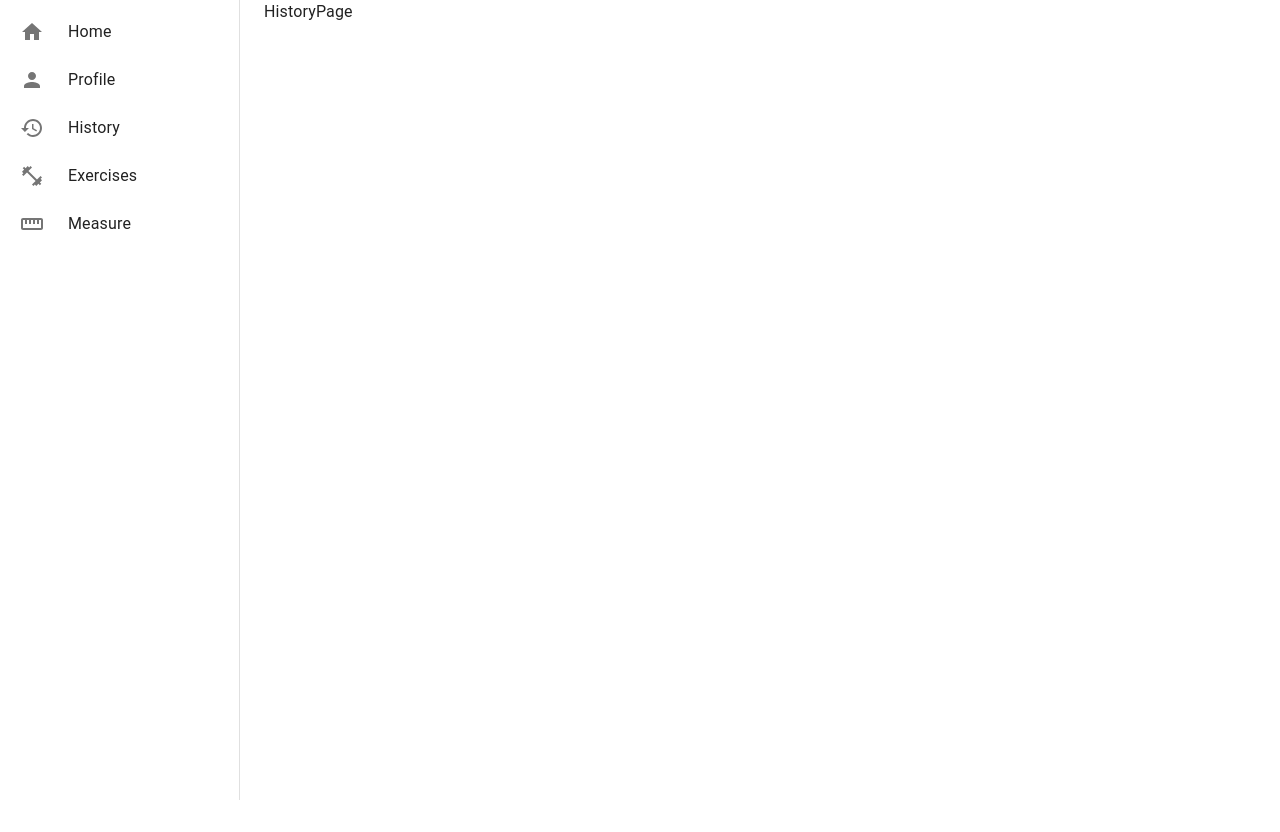
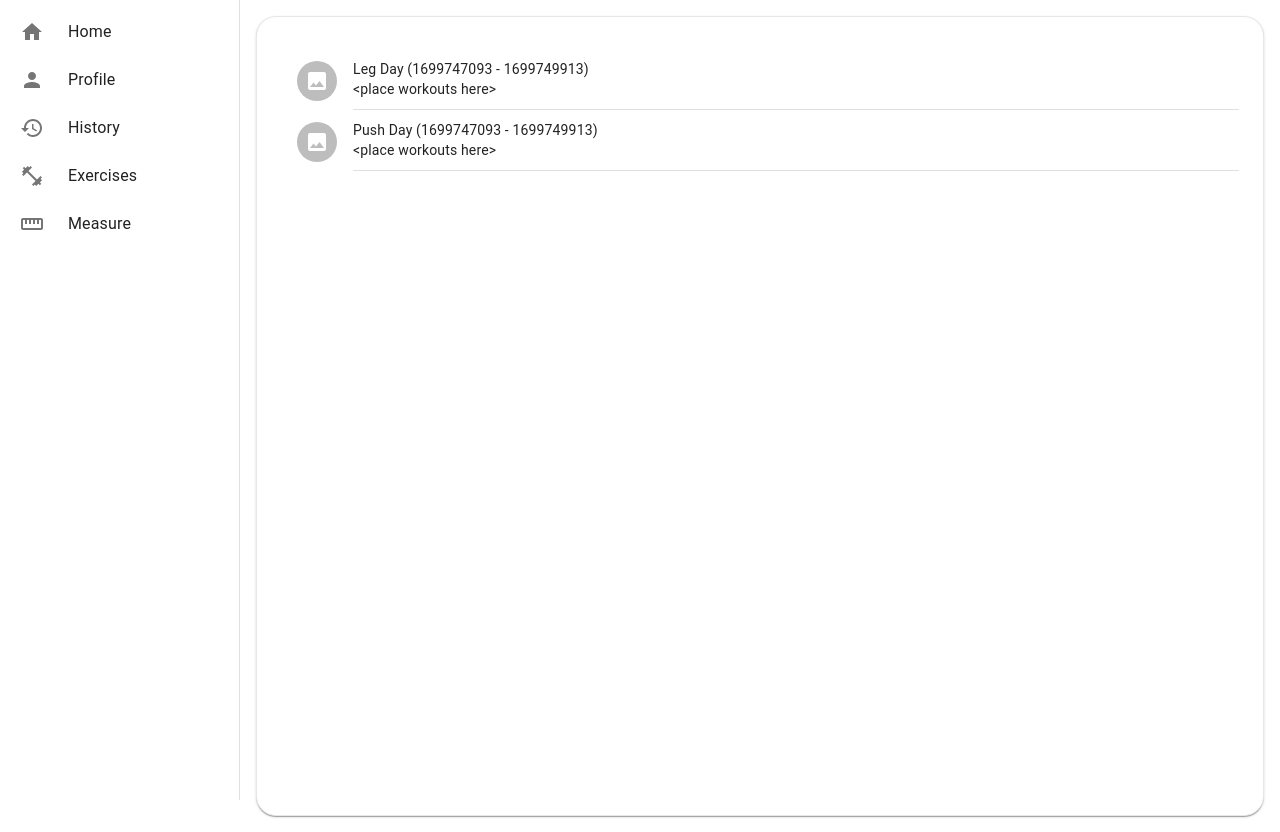
Before and after one commit to dkhmora/stronger-workout-app, a React (Create React App) app in the folder client/: page /history in a window 1280 px wide. Before the commit the page ends 800 px from the top, so only its background shows below. Built offline with nearby package versions, Linux system fonts and the light colour scheme.

Commit message:
Created history page elements

```diff
--- a/client/src/Interfaces.tsx
+++ b/client/src/Interfaces.tsx
@@ -14,8 +14,27 @@ export interface ExerciseColumn {
 }
 
 export interface DBExerciseData {
+  id: number;
   title: string;
   type: string;
   description: string;
-  userCreated: string;
+  userCreated: boolean;
 }
+
+export type ExerciseSet = {
+  numberOfReps: number;
+  weight: number;
+  weightUnit: "lb" | "kg";
+};
+
+export type WorkoutExercises = {
+  exerciseData: DBExerciseData;
+  sets: ExerciseSet[];
+};
+
+export interface WorkoutData {
+  title: string;
+  start: number;
+  end: number;
+  exercises: WorkoutExercises[];
+}
--- /dev/null
+++ b/client/src/components/HistoryList.tsx
@@ -0,0 +1,23 @@
+import * as React from "react";
+import { Box, List } from "@mui/material";
+import ExerciseListItem from "./ExerciseListItem";
+import { ExerciseData, ExerciseColumn } from "../Interfaces";
+import HistoryListItem from "./HistoryListItem";
+
+export default function HistoryList(props: any) {
+  const { workouts } = props;
+
+  return (
+    <Box sx={{ height: "100%", width: "100%", overflow: "auto" }}>
+      <List sx={{ width: "100%", bgcolor: "background.paper" }}>
+        {workouts.map((data: any, index: number) => {
+          return (
+            <>
+              <HistoryListItem workoutData={data} />
+            </>
+          );
+        })}
+      </List>
+    </Box>
+  );
+}
--- /dev/null
+++ b/client/src/components/HistoryListItem.tsx
@@ -0,0 +1,61 @@
+import * as React from "react";
+import {
+  Avatar,
+  Divider,
+  ListItemAvatar,
+  ListItemButton,
+  ListItemText,
+  Typography,
+} from "@mui/material";
+import { Image as ImageIcon } from "@mui/icons-material";
+import { WorkoutData } from "../Interfaces";
+
+interface WorkoutListItemProps {
+  workoutData: WorkoutData;
+}
+
+export default function HistoryListItem(props: WorkoutListItemProps) {
+  const { workoutData } = props;
+
+  const getListItemPrimaryText = ({ title, start, end }: any) =>
+    `${title} (${start} - ${end})`;
+
+  const openWorkoutDetailsDialog = (row: any) => () => {
+    console.log(row);
+    /* place open workout dialog here */
+  };
+
+  return (
+    <>
+      <ListItemButton
+        alignItems="flex-start"
+        role={undefined}
+        onClick={openWorkoutDetailsDialog(workoutData)}
+        dense
+        sx={{ borderRadius: 10 }}
+      >
+        <ListItemAvatar>
+          <Avatar>
+            <ImageIcon />
+          </Avatar>
+        </ListItemAvatar>
+        <ListItemText
+          primary={getListItemPrimaryText(workoutData)}
+          secondary={
+            <React.Fragment>
+              <Typography
+                sx={{ display: "inline" }}
+                component="span"
+                variant="body2"
+                color="text.primary"
+              >
+                {"<place workouts here>"}
+              </Typography>
+            </React.Fragment>
+          }
+        />
+      </ListItemButton>
+      <Divider variant="inset" component="li" />
+    </>
+  );
+}
--- a/client/src/pages/HistoryPage.tsx
+++ b/client/src/pages/HistoryPage.tsx
@@ -1,10 +1,67 @@
 import React from "react";
-import { Container } from "@mui/material";
+import { Container, Paper } from "@mui/material";
+import HistoryList from "../components/HistoryList";
+import { WorkoutData, WorkoutExercises } from "../Interfaces";
 
 export default function HistoryPage() {
+  function createData(
+    title: string,
+    start: number,
+    end: number,
+    exercises: WorkoutExercises[]
+  ): WorkoutData {
+    return {
+      title,
+      start,
+      end,
+      exercises,
+    };
+  }
+
+  const data = [
+    createData("Leg Day", 1699747093, 1699749913, [
+      {
+        exerciseData: {
+          id: 1,
+          title: "Squat",
+          type: "Barbell",
+          description: "Squat Description",
+          userCreated: false,
+        },
+        sets: [
+          {
+            numberOfReps: 6,
+            weight: 100,
+            weightUnit: "lb",
+          },
+        ],
+      },
+    ]),
+    createData("Push Day", 1699747093, 1699749913, [
+      {
+        exerciseData: {
+          id: 1,
+          title: "Bench Press",
+          type: "Barbell",
+          description: "Bench Press(Barbell) Description",
+          userCreated: false,
+        },
+        sets: [
+          {
+            numberOfReps: 6,
+            weight: 85,
+            weightUnit: "kg",
+          },
+        ],
+      },
+    ]),
+  ];
+
   return (
-    <Container>
-      <h1>HistoryPage</h1>
-    </Container>
+    <Paper
+      sx={{ height: "100vh", borderWidth: 1, borderRadius: 5, m: 2, p: 3 }}
+    >
+      <HistoryList toolbarTitle="Workout History" workouts={data} />
+    </Paper>
   );
 }
```
